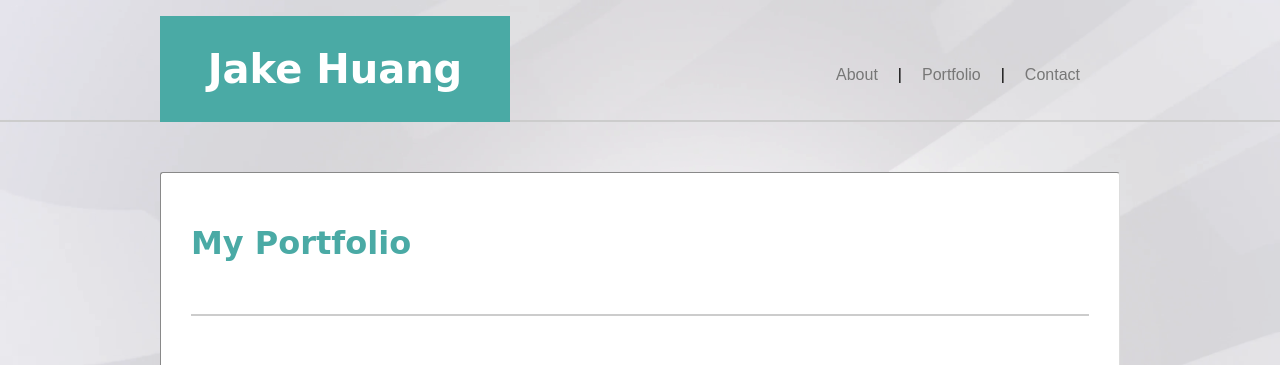
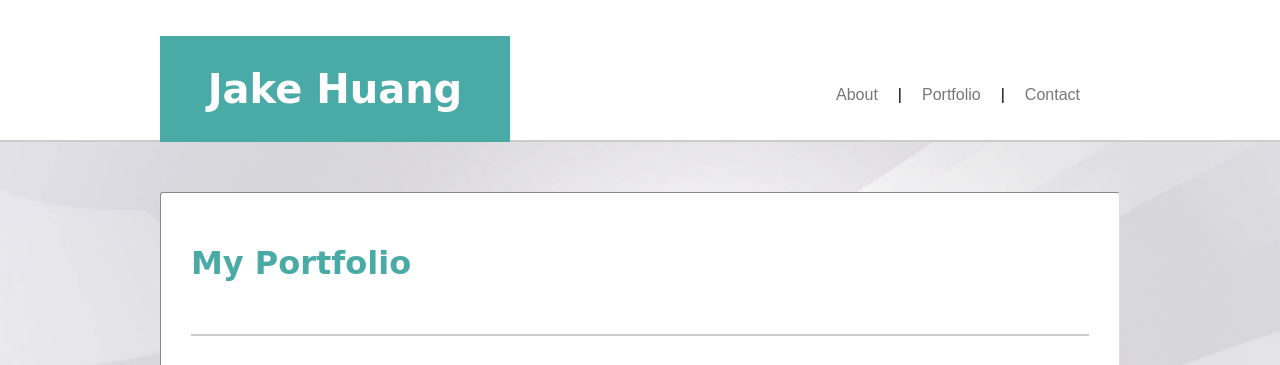
Before and after one commit to bufu2o2/Basic-Portfolio, a plain HTML site: page portfolio.html in a window 1280 px wide. Shown: the top 365 px of the page. Drawn offline with Linux system fonts and the light colour scheme; a web font is replaced by a local one.

Commit message:
updated nav to body instead of head

```diff
--- a/assets/css/style.css
+++ b/assets/css/style.css
@@ -122,6 +122,7 @@ body{
     padding-bottom: 100px;
     min-height: 100%;
     margin: auto;
+    margin-top: 0;
 }
 .inputbox{
     width: 500px;
@@ -197,3 +198,8 @@ table{
 td{
     padding: 20px;
 }
+#wbg{
+    background-color: white;
+    margin-top: 0px;
+    padding-top: 20px;
+}
--- a/portfolio.html
+++ b/portfolio.html
@@ -4,6 +4,12 @@
         <link href="https://fonts.googleapis.com/css?family=KoHo|ZCOOL+KuaiLe" rel="stylesheet">
         <link rel="stylesheet" href="assets/css/style.css">
 
+    </head>
+
+
+
+    <body>
+            <div id = wbg>
                     <div class= wrapper>
                             <header>
                                     Jake Huang
@@ -16,13 +22,12 @@
                             <li><a href = "index.html"> About </a></li>
                         </ul>
                     </div>
-        <div id=hline>
+                    <div id=hline></div>
                 </div>
-    </head>
 
 
 
-    <body>
+
         <div class=wrapper id = bborder>
         <h1>
             My Portfolio
```
Also changed, not shown: contact.html (+7 -3 lines), index.html (+6 -3 lines). Lines whose indentation alone changed are shown as unchanged.
